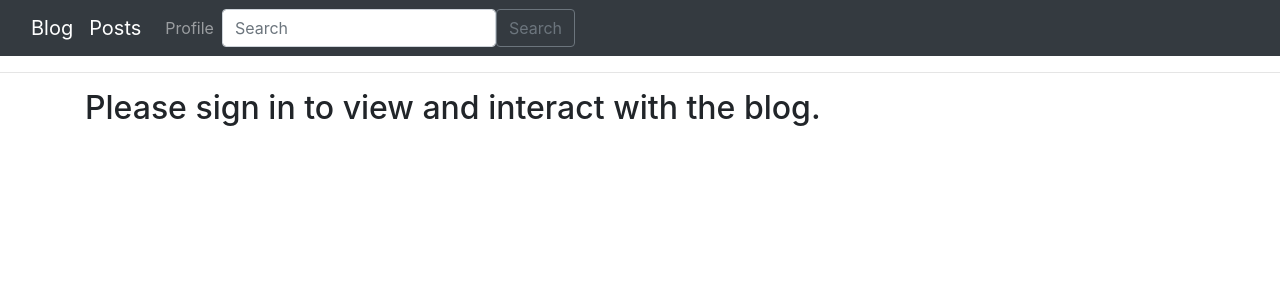
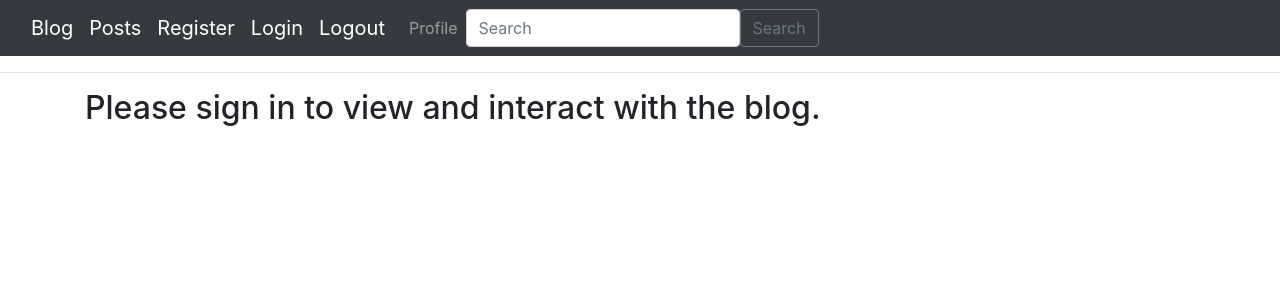
Before and after one commit to NicholasTurner23/tunga, a Python web app: template week2assign/app/templates/index.html in a window 1280 px wide. Shown: the top 300 px of the page. Run offline with Jinja, Linux system fonts and the light colour scheme; the template is opened without the code that fills it, so the values that code supplies are empty; some libraries are stand-ins or nearby versions.

Commit message:
Update routes

```diff
--- a/week2assign/app/templates/base.html
+++ b/week2assign/app/templates/base.html
@@ -10,6 +10,9 @@
         <div class="container-fluid">
             <a class="navbar-brand" href="{{ url_for('posts.getPosts') }}">Blog</a>
             <a class="navbar-brand" href="{{ url_for('posts.createPost') }}">Posts</a>
+            <a class="navbar-brand" href="{{ url_for('users.register') }}">Register</a>
+            <a class="navbar-brand" href="{{ url_for('users.login') }}">Login</a>
+            <a class="navbar-brand" href="{{ url_for('users.logout') }}">Logout</a>
             <button class="navbar-toggler" type="button" data-bs-toggle="collapse" data-bs-target="#navbarSupportedContent" aria-expanded="false" aria-label="Toggle navigation">
                 <span class="navbar-toggler-icon"></span>
             </button>
--- a/week2assign/app/users/routes.py
+++ b/week2assign/app/users/routes.py
@@ -46,9 +46,9 @@ def login():
         flash('Invalid username or password', 'error')
     return render_template("login.html", form=form)
 
-@userbp.route("/logout")
+@userbp.route("/logout", methods=["GET"])
 @login_required
 def logout():
     logout_user()
     flash('logged out successfully!', 'success')
-    return redirect(url_for('login'))
+    return redirect("/login")
```
